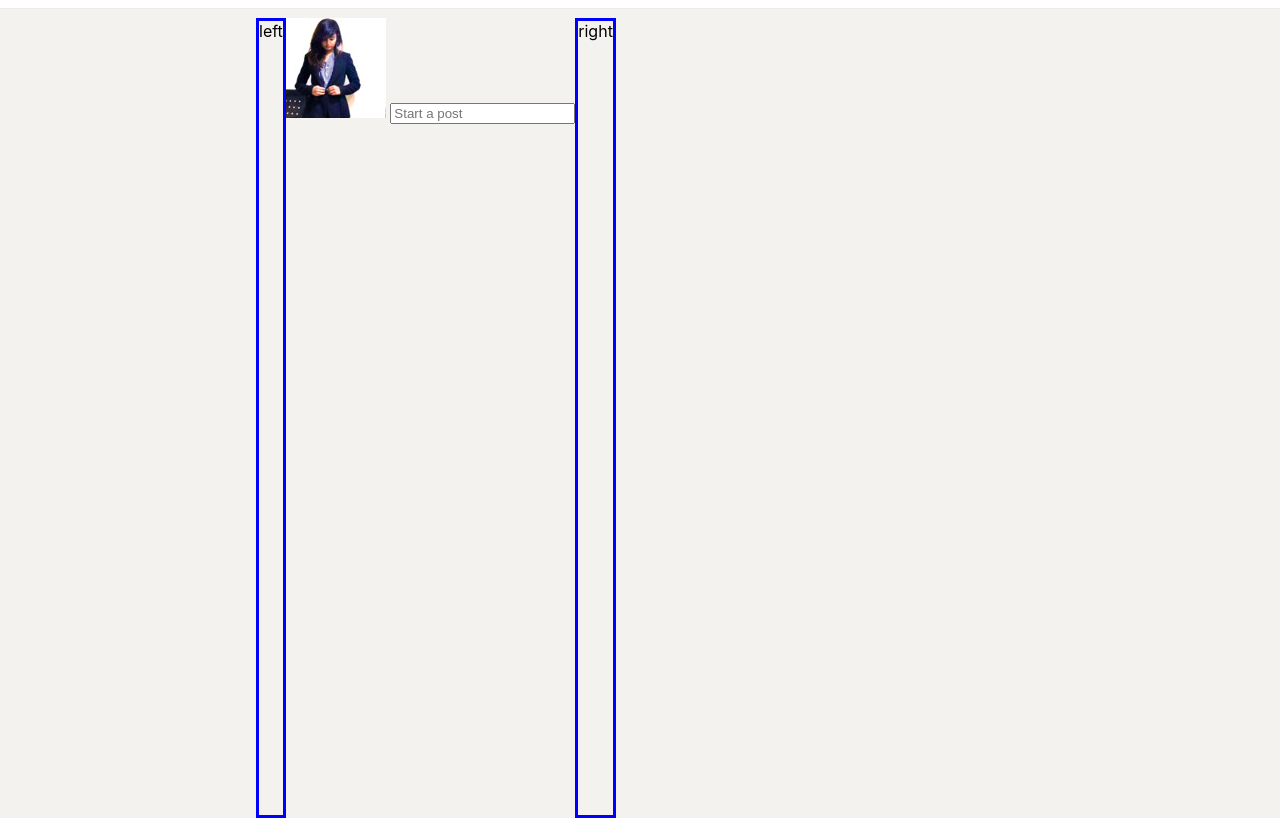
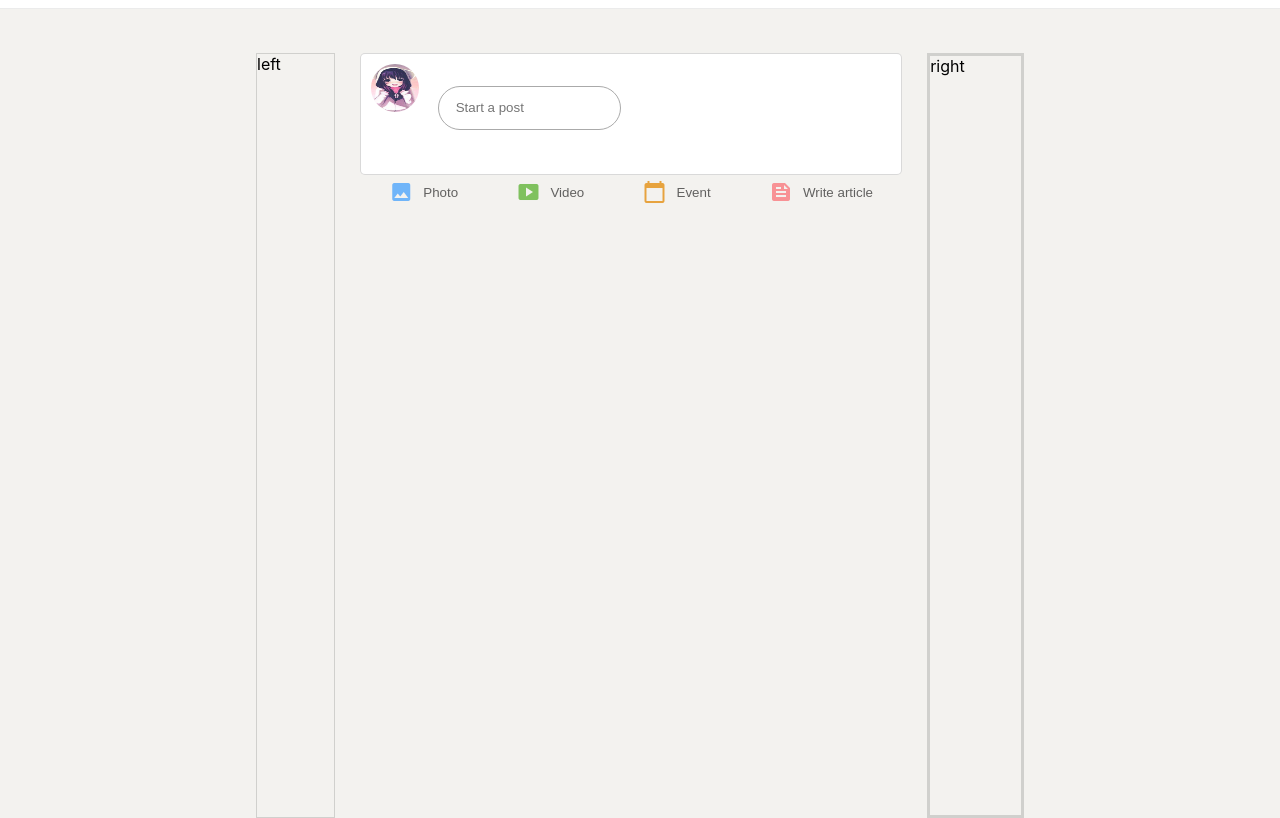
Before and after one commit to neehhaa/LinkedIn_clone, a plain HTML site: page index.html in a window 1280 px wide. Shown: the part 52-870 px from the top of the page. Drawn offline with Linux system fonts and the light colour scheme.

Commit message:
start_post

```diff
--- a/index.html
+++ b/index.html
@@ -86,38 +86,104 @@
 
 /* left content */
         .left{
-            border: solid blue;
+            border: 1px solid #6e6e6e42;
+            width: 255px;
+            margin-top: 35px;
         }
 
 
 /* center content */
 
         .center{
-
-
+            flex-grow: 1;
+            margin-top: 35px;
+            margin-left: 25px;
+            margin-right: 25px;
         }
 
         .create-post{
-
-        }
-
-        .create-post-top{
+            background-color: white;
+            height: 120px;
+            width: 540px;
+            border: 1px solid #6e6e6e42;
+            border-radius: 5px;
 
         }
 
         .post-image{
+            height: 48px;
+            width: 48px;
+            border-radius: 50%;
+            margin-top: 10px;
+            margin-left: 10px;
+        }
+
+        .create-post-top{
+            display: flex;
+        }
+
+        .post-input{
+            height: 40px;
+            flex: 1;
+            border-radius: 25px;
+            border: 1px solid #aaa;
+            margin: 14px;
+            text-indent: 15px;
 
         }
 
-        .post-input{
+        .create-post-bottom{
+            display: flex;
+            justify-content: space-around;
+
+        }
+
+        .post-button{
+            background-color: transparent;
+            border: none;
+            display: flex;
+            align-items: center;
+            padding: 5px;
+            color: #00000099;
+
+
+        }
+        .mr-10{
+            margin-right: 10px;
+        }
+        .blue-button{
+            color: #70b5f9;
+        }
+        .green-button{
+            color: #7fc15e;
+        }
+
+        .orange-button{
+            color: #e7a33e;
+        }
+
+        .pink-button{
+            color: #f89295;
+        }
+
+
+
+        .posts-hr{
+
+
 
         }
 
 
 
+
+
+
 /* right content */
         .right{
-            border: solid blue;
+            border: solid #6e6e6e42;
+            width: 300px;
+            margin-top: 35px;
         }
 
 
@@ -180,14 +246,6 @@
         <div class="left">left
 
 
-
-
-
-
-
-
-
-
         </div>
 
 
@@ -195,9 +253,40 @@
         <div class="center">
             <div class="create-post">
                 <div class="create-post-top"></div>
-                <img src="User.jpeg" alt="" class="post-image">
-                <input type="text" class="post-input" placeholder="Start a post">
+                <img src="profpic.jpeg" alt="" class="post-image">
+                <input class="post-input" type="text"  placeholder="Start a post">
             </div>
+            <div class="create-post-bottom">
+                <button class="post-button">
+                    <span class="material-icons blue-button mr-10">
+                        image
+                        </span>
+                    Photo
+                </button>
+
+                <button class="post-button">
+                    <span class="material-icons green-button mr-10">
+                        smart_display
+                        </span>
+                    Video
+                </button>
+
+                <button class="post-button">
+                    <span class="material-icons orange-button mr-10">
+                        calendar_today
+                        </span>
+                    Event
+                </button>
+
+                <button class="post-button">
+                    <span class="material-icons pink-button mr-10">
+                        feed
+                        </span>
+                    Write article
+                </button>
+            </div>
+
+            <div class="posts-hr"></div>
 
 
 
@@ -208,15 +297,6 @@
         <div class="right">right
 
 
-
-
-
-
-
-
-
-
-
         </div>
 
     </div>
```
Also changed, not shown: User.jpeg (deleted), logo.jpeg (added), postimg.jpeg (added), profpic.jpeg (added), ref/li.png (added), ref/li2.png (added), ref/li3.png (added), ref/postref.png (added), ref/postref2.png (added), ref/posttext.txt (added). Lines whose indentation alone changed are shown as unchanged.
